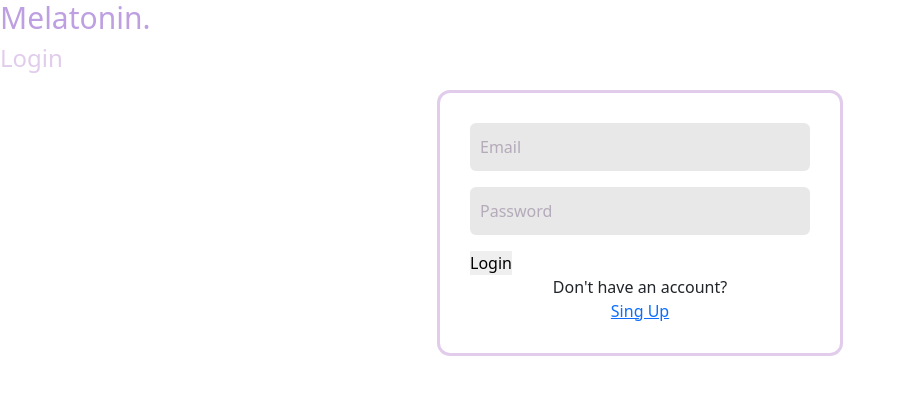
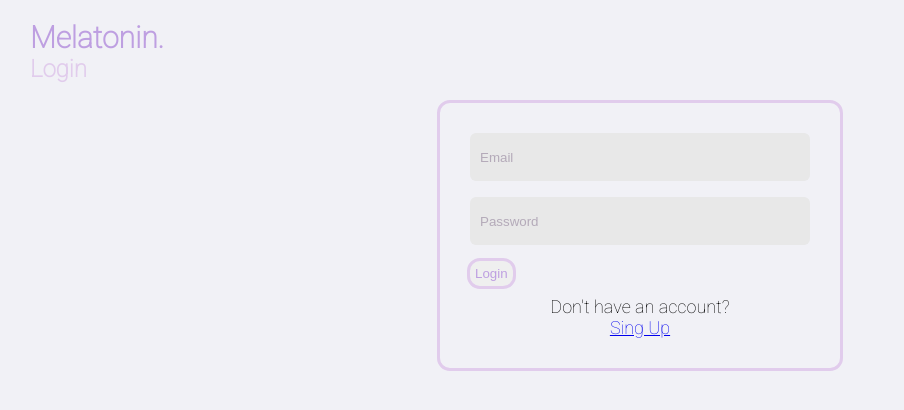
Before and after one commit to MELATONIN99/Melatonin, a React (Create React App) app: page /login in a window 1280 px wide. Shown: the top 410 px of the page, without its empty margins (0-904 px from the left). Built offline with nearby package versions, Linux system fonts and the light colour scheme; the HTML template or start-up script is replaced by a standard one.

Commit message:
design. 회원가입,로그인 버튼CSS수정

```diff
--- a/src/App.css
+++ b/src/App.css
@@ -98,3 +98,14 @@
 #outtext{
     font-family:sans-serif;
 }
+
+.lobbybtn {
+    color: #BE9FE1;
+    outline-color: #E1CCEC;
+    outline-style: solid;
+    outline-width: medium;
+    border-radius: 10px;
+    padding: 5px;
+    margin-bottom: 10px;
+
+}
--- a/src/component/Navigation.js
+++ b/src/component/Navigation.js
@@ -1,4 +1,3 @@
-import 'bootstrap/dist/css/bootstrap.min.css'
 import { Link } from 'react-router-dom'
 
 export default function Navigation() {
@@ -7,9 +6,9 @@
 <nav className="navbar navbar-expand-lg bg-body-tertiary">
   <div className="container-fluid">
     <Link className="navbar-brand" to="/">Melatonin.</Link>
-    <button className="navbar-toggler" type="button" data-bs-toggle="collapse" data-bs-target="#navbarNavAltMarkup" aria-controls="navbarNavAltMarkup" aria-expanded="false" aria-label="Toggle navigation">
+    {/* <button className="navbar-toggler" type="button" data-bs-toggle="collapse" data-bs-target="#navbarNavAltMarkup" aria-controls="navbarNavAltMarkup" aria-expanded="false" aria-label="Toggle navigation">
       <span className="navbar-toggler-icon"></span>
-    </button>
+    </button> */}
     <div className="collapse navbar-collapse" id="navbarNavAltMarkup">
       <div className="navbar-nav">
         <Link className="nav-link" to="/">Home</Link>
--- a/src/routes/Loginbox.js
+++ b/src/routes/Loginbox.js
@@ -44,7 +44,7 @@
         <form id="login-form">
             <input type="text" name="userName" placeholder="Email" id="email"/>
             <input type="password" name="userPassword" placeholder="Password" id="password"/>
-            <button type="submit" value="Login" onClick={onClcik}>Login</button>
+            <button type="submit" value="Login" className="lobbybtn" onClick={onClcik}>Login</button>
             <div className="link-to-account">Don't have an account?
             <br/><Link to="/signup">Sing Up</Link></div>
         </form>
--- a/src/routes/Signupbox.js
+++ b/src/routes/Signupbox.js
@@ -65,7 +65,7 @@
             <input type="text" name="userDisplayName" placeholder="Name"id="displayName"/>
             <input type="text" name="userName" placeholder="Email" id="email"/>
             <input type="password" name="userPassword" placeholder="Password" id="password"/>
-            <button onClick={onClcik} id="signupbtn">Sign Up</button>
+            <button onClick={onClcik} className="lobbybtn" id="signupbtn">Sign Up</button>
             <div className="link-to-account">Already have an account?
             <br/><Link to="/login">Sign in</Link></div>
         </form>
```
